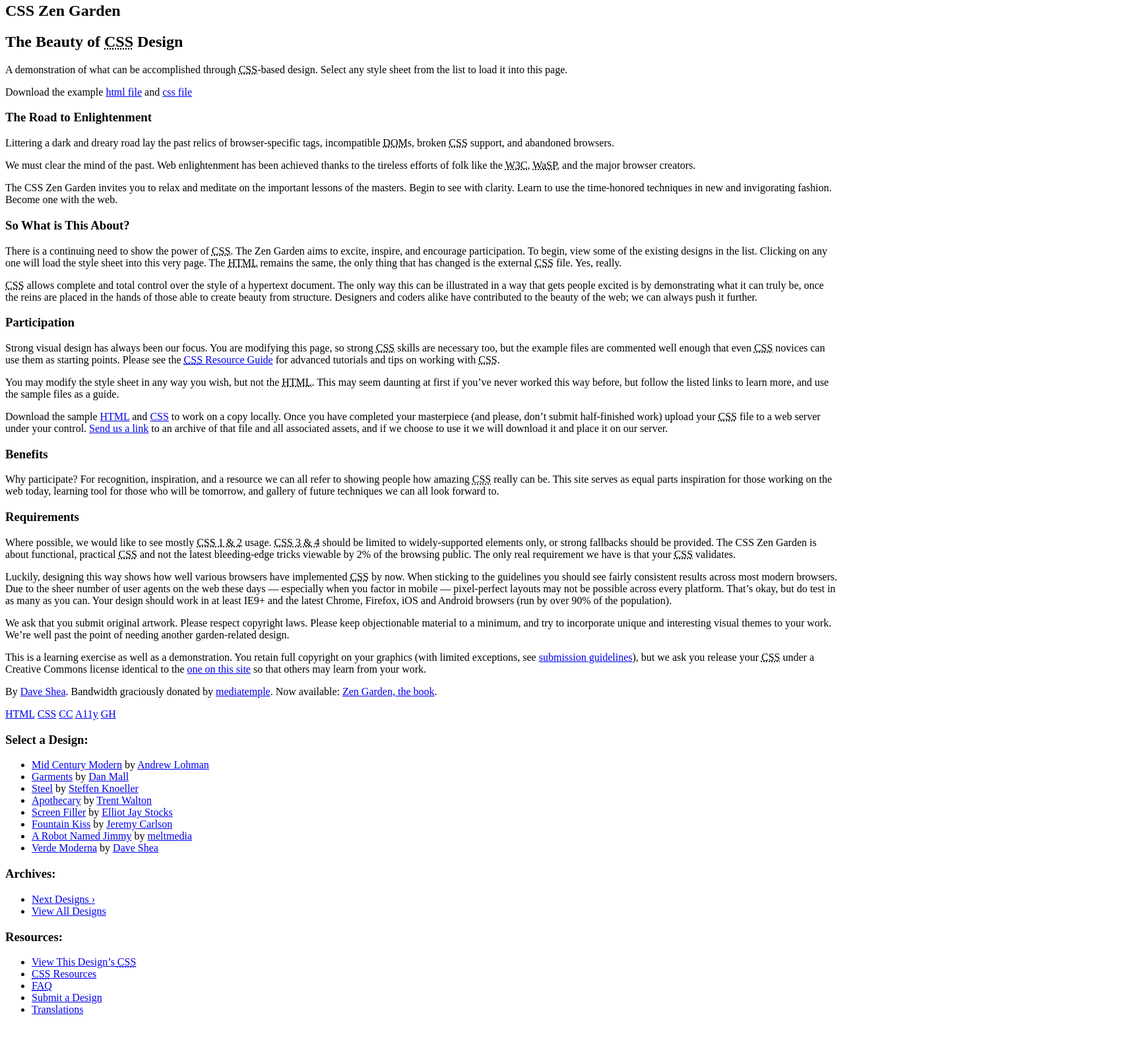
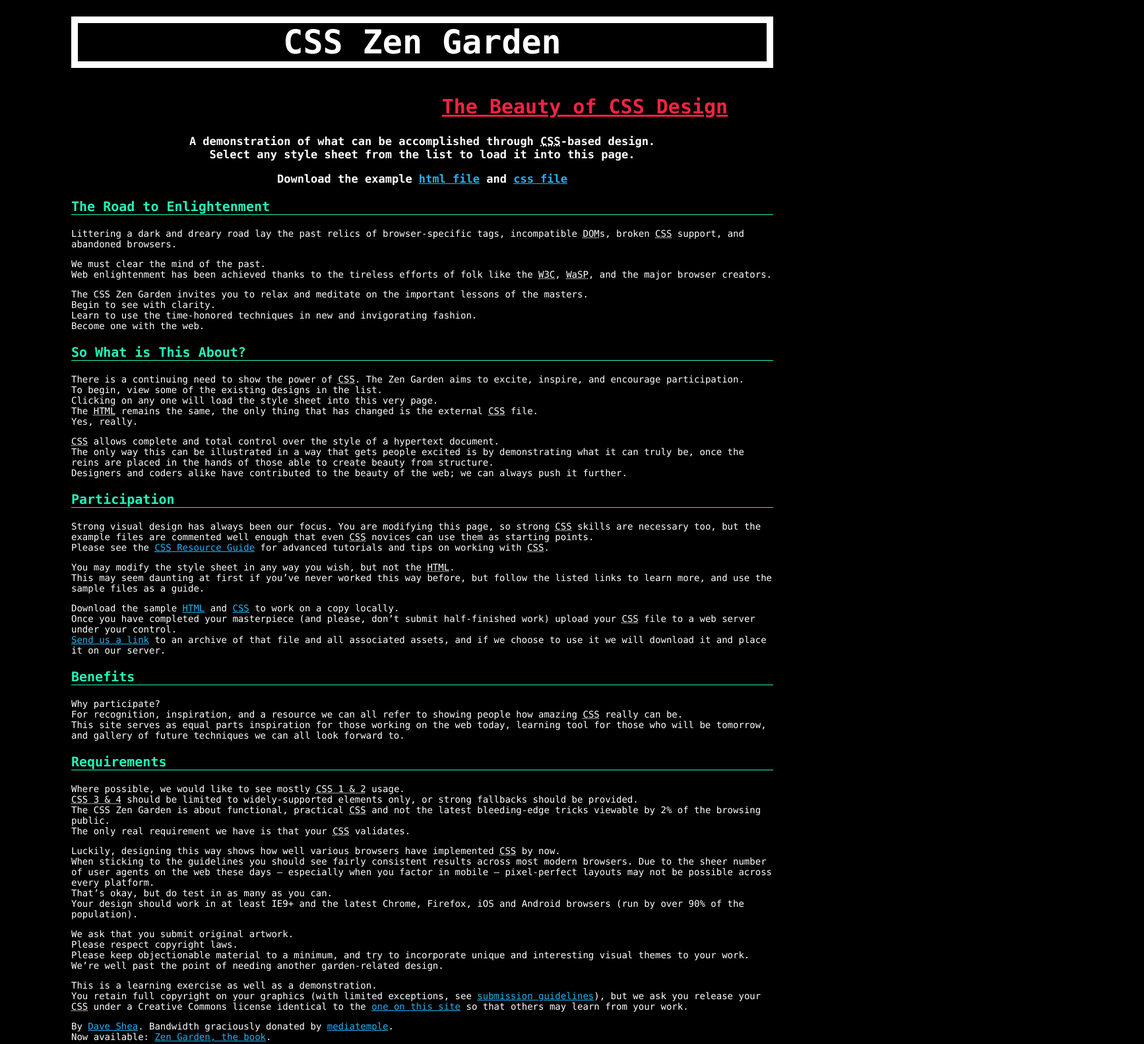
Before and after one commit to JG-Callahan/Last-assignment, a plain HTML site: page index.html in a window 1280 px wide. Shown: the part 17-1600 px from the top of the page at 66% size, 1734 px wide, since content can reach past the window. Before the commit the page ends 1573 px from the top, so only its background shows below. Drawn offline with Linux system fonts and the light colour scheme.

Commit message:
Last version

```diff
--- a/index.html
+++ b/index.html
@@ -11,7 +11,7 @@
 	<meta name="author" content="Dave Shea">
 	<meta name="description" content="A demonstration of what can be accomplished visually through CSS-based design.">
 	<meta name="robots" content="all">
-
+	<link href="styles.css" rel="stylesheet">
 
 	<!--[if lt IE 9]>
 	<script src="script/html5shiv.js"></script>
@@ -58,44 +58,44 @@
 		</header>
 
 		<div class="summary" id="zen-summary" role="article">
-			<p>A demonstration of what can be accomplished through <abbr title="Cascading Style Sheets">CSS</abbr>-based design. Select any style sheet from the list to load it into this page.</p>
+			<p>A demonstration of what can be accomplished through <abbr title="Cascading Style Sheets">CSS</abbr>-based design. <br />Select any style sheet from the list to load it into this page.</p>
 			<p>Download the example <a href="/examples/index" title="This page's source HTML code, not to be modified.">html file</a> and <a href="/examples/style.css" title="This page's sample CSS, the file you may modify.">css file</a></p>
 		</div>
 
 		<div class="preamble" id="zen-preamble" role="article">
 			<h3>The Road to Enlightenment</h3>
 			<p>Littering a dark and dreary road lay the past relics of browser-specific tags, incompatible <abbr title="Document Object Model">DOM</abbr>s, broken <abbr title="Cascading Style Sheets">CSS</abbr> support, and abandoned browsers.</p>
-			<p>We must clear the mind of the past. Web enlightenment has been achieved thanks to the tireless efforts of folk like the <abbr title="World Wide Web Consortium">W3C</abbr>, <abbr title="Web Standards Project">WaSP</abbr>, and the major browser creators.</p>
-			<p>The CSS Zen Garden invites you to relax and meditate on the important lessons of the masters. Begin to see with clarity. Learn to use the time-honored techniques in new and invigorating fashion. Become one with the web.</p>
+			<p>We must clear the mind of the past. <br />Web enlightenment has been achieved thanks to the tireless efforts of folk like the <abbr title="World Wide Web Consortium">W3C</abbr>, <abbr title="Web Standards Project">WaSP</abbr>, and the major browser creators.</p>
+			<p>The CSS Zen Garden invites you to relax and meditate on the important lessons of the masters.<br /> Begin to see with clarity. <br />Learn to use the time-honored techniques in new and invigorating fashion. <br />Become one with the web.</p>
 		</div>
 	</section>
 
 	<div class="main supporting" id="zen-supporting" role="main">
 		<div class="explanation" id="zen-explanation" role="article">
 			<h3>So What is This About?</h3>
-			<p>There is a continuing need to show the power of <abbr title="Cascading Style Sheets">CSS</abbr>. The Zen Garden aims to excite, inspire, and encourage participation. To begin, view some of the existing designs in the list. Clicking on any one will load the style sheet into this very page. The <abbr title="HyperText Markup Language">HTML</abbr> remains the same, the only thing that has changed is the external <abbr title="Cascading Style Sheets">CSS</abbr> file. Yes, really.</p>
-			<p><abbr title="Cascading Style Sheets">CSS</abbr> allows complete and total control over the style of a hypertext document. The only way this can be illustrated in a way that gets people excited is by demonstrating what it can truly be, once the reins are placed in the hands of those able to create beauty from structure. Designers and coders alike have contributed to the beauty of the web; we can always push it further.</p>
+			<p>There is a continuing need to show the power of <abbr title="Cascading Style Sheets">CSS</abbr>. The Zen Garden aims to excite, inspire, and encourage participation.<br /> To begin, view some of the existing designs in the list.<br /> Clicking on any one will load the style sheet into this very page. <br />The <abbr title="HyperText Markup Language">HTML</abbr> remains the same, the only thing that has changed is the external <abbr title="Cascading Style Sheets">CSS</abbr> file.<br /> Yes, really.</p>
+			<p><abbr title="Cascading Style Sheets">CSS</abbr> allows complete and total control over the style of a hypertext document.<br /> The only way this can be illustrated in a way that gets people excited is by demonstrating what it can truly be, once the reins are placed in the hands of those able to create beauty from structure. <br />Designers and coders alike have contributed to the beauty of the web; we can always push it further.</p>
 		</div>
 
 		<div class="participation" id="zen-participation" role="article">
 			<h3>Participation</h3>
-			<p>Strong visual design has always been our focus. You are modifying this page, so strong <abbr title="Cascading Style Sheets">CSS</abbr> skills are necessary too, but the example files are commented well enough that even <abbr title="Cascading Style Sheets">CSS</abbr> novices can use them as starting points. Please see the <a href="http://www.mezzoblue.com/zengarden/resources/" title="A listing of CSS-related resources"><abbr title="Cascading Style Sheets">CSS</abbr> Resource Guide</a> for advanced tutorials and tips on working with <abbr title="Cascading Style Sheets">CSS</abbr>.</p>
-			<p>You may modify the style sheet in any way you wish, but not the <abbr title="HyperText Markup Language">HTML</abbr>. This may seem daunting at first if you&#8217;ve never worked this way before, but follow the listed links to learn more, and use the sample files as a guide.</p>
-			<p>Download the sample <a href="/examples/index" title="This page's source HTML code, not to be modified.">HTML</a> and <a href="/examples/style.css" title="This page's sample CSS, the file you may modify.">CSS</a> to work on a copy locally. Once you have completed your masterpiece (and please, don&#8217;t submit half-finished work) upload your <abbr title="Cascading Style Sheets">CSS</abbr> file to a web server under your control. <a href="http://www.mezzoblue.com/zengarden/submit/" title="Use the contact form to send us your CSS file">Send us a link</a> to an archive of that file and all associated assets, and if we choose to use it we will download it and place it on our server.</p>
+			<p>Strong visual design has always been our focus. You are modifying this page, so strong <abbr title="Cascading Style Sheets">CSS</abbr> skills are necessary too, but the example files are commented well enough that even <abbr title="Cascading Style Sheets">CSS</abbr> novices can use them as starting points.<br /> Please see the <a href="http://www.mezzoblue.com/zengarden/resources/" title="A listing of CSS-related resources"><abbr title="Cascading Style Sheets">CSS</abbr> Resource Guide</a> for advanced tutorials and tips on working with <abbr title="Cascading Style Sheets">CSS</abbr>.</p>
+			<p>You may modify the style sheet in any way you wish, but not the <abbr title="HyperText Markup Language">HTML</abbr>. <br />This may seem daunting at first if you&#8217;ve never worked this way before, but follow the listed links to learn more, and use the sample files as a guide.</p>
+			<p>Download the sample <a href="/examples/index" title="This page's source HTML code, not to be modified.">HTML</a> and <a href="/examples/style.css" title="This page's sample CSS, the file you may modify.">CSS</a> to work on a copy locally.<br /> Once you have completed your masterpiece (and please, don&#8217;t submit half-finished work) upload your <abbr title="Cascading Style Sheets">CSS</abbr> file to a web server under your control. <br /><a href="http://www.mezzoblue.com/zengarden/submit/" title="Use the contact form to send us your CSS file">Send us a link</a> to an archive of that file and all associated assets, and if we choose to use it we will download it and place it on our server.</p>
 		</div>
 
 		<div class="benefits" id="zen-benefits" role="article">
 			<h3>Benefits</h3>
-			<p>Why participate? For recognition, inspiration, and a resource we can all refer to showing people how amazing <abbr title="Cascading Style Sheets">CSS</abbr> really can be. This site serves as equal parts inspiration for those working on the web today, learning tool for those who will be tomorrow, and gallery of future techniques we can all look forward to.</p>
+			<p>Why participate? <br />For recognition, inspiration, and a resource we can all refer to showing people how amazing <abbr title="Cascading Style Sheets">CSS</abbr> really can be. <br />This site serves as equal parts inspiration for those working on the web today, learning tool for those who will be tomorrow, and gallery of future techniques we can all look forward to.</p>
 		</div>
 
 		<div class="requirements" id="zen-requirements" role="article">
 			<h3>Requirements</h3>
-			<p>Where possible, we would like to see mostly <abbr title="Cascading Style Sheets, levels 1 and 2">CSS 1 &amp; 2</abbr> usage. <abbr title="Cascading Style Sheets, levels 3 and 4">CSS 3 &amp; 4</abbr> should be limited to widely-supported elements only, or strong fallbacks should be provided. The CSS Zen Garden is about functional, practical <abbr title="Cascading Style Sheets">CSS</abbr> and not the latest bleeding-edge tricks viewable by 2% of the browsing public. The only real requirement we have is that your <abbr title="Cascading Style Sheets">CSS</abbr> validates.</p>
-			<p>Luckily, designing this way shows how well various browsers have implemented <abbr title="Cascading Style Sheets">CSS</abbr> by now. When sticking to the guidelines you should see fairly consistent results across most modern browsers. Due to the sheer number of user agents on the web these days &#8212; especially when you factor in mobile &#8212; pixel-perfect layouts may not be possible across every platform. That&#8217;s okay, but do test in as many as you can. Your design should work in at least IE9+ and the latest Chrome, Firefox, iOS and Android browsers (run by over 90% of the population).</p>
-			<p>We ask that you submit original artwork. Please respect copyright laws. Please keep objectionable material to a minimum, and try to incorporate unique and interesting visual themes to your work. We&#8217;re well past the point of needing another garden-related design.</p>
-			<p>This is a learning exercise as well as a demonstration. You retain full copyright on your graphics (with limited exceptions, see <a href="http://www.mezzoblue.com/zengarden/submit/guidelines/">submission guidelines</a>), but we ask you release your <abbr title="Cascading Style Sheets">CSS</abbr> under a Creative Commons license identical to the <a href="http://creativecommons.org/licenses/by-nc-sa/3.0/" title="View the Zen Garden's license information.">one on this site</a> so that others may learn from your work.</p>
-			<p role="contentinfo">By <a href="http://www.mezzoblue.com/">Dave Shea</a>. Bandwidth graciously donated by <a href="http://www.mediatemple.net/">mediatemple</a>. Now available: <a href="http://www.amazon.com/exec/obidos/ASIN/0321303474/mezzoblue-20/">Zen Garden, the book</a>.</p>
+			<p>Where possible, we would like to see mostly <abbr title="Cascading Style Sheets, levels 1 and 2">CSS 1 &amp; 2</abbr> usage. <br /><abbr title="Cascading Style Sheets, levels 3 and 4">CSS 3 &amp; 4</abbr> should be limited to widely-supported elements only, or strong fallbacks should be provided. <br />The CSS Zen Garden is about functional, practical <abbr title="Cascading Style Sheets">CSS</abbr> and not the latest bleeding-edge tricks viewable by 2% of the browsing public. <br />The only real requirement we have is that your <abbr title="Cascading Style Sheets">CSS</abbr> validates.</p>
+			<p>Luckily, designing this way shows how well various browsers have implemented <abbr title="Cascading Style Sheets">CSS</abbr> by now.<br /> When sticking to the guidelines you should see fairly consistent results across most modern browsers. Due to the sheer number of user agents on the web these days &#8212; especially when you factor in mobile &#8212; pixel-perfect layouts may not be possible across every platform.<br />That&#8217;s okay, but do test in as many as you can. <br />Your design should work in at least IE9+ and the latest Chrome, Firefox, iOS and Android browsers (run by over 90% of the population).</p>
+			<p>We ask that you submit original artwork.<br /> Please respect copyright laws.<br /> Please keep objectionable material to a minimum, and try to incorporate unique and interesting visual themes to your work.<br /> We&#8217;re well past the point of needing another garden-related design.</p>
+			<p>This is a learning exercise as well as a demonstration. <br />You retain full copyright on your graphics (with limited exceptions, see <a href="http://www.mezzoblue.com/zengarden/submit/guidelines/">submission guidelines</a>), but we ask you release your <abbr title="Cascading Style Sheets">CSS</abbr> under a Creative Commons license identical to the <a href="http://creativecommons.org/licenses/by-nc-sa/3.0/" title="View the Zen Garden's license information.">one on this site</a> so that others may learn from your work.</p>
+			<p role="contentinfo">By <a href="http://www.mezzoblue.com/">Dave Shea</a>. Bandwidth graciously donated by <a href="http://www.mediatemple.net/">mediatemple</a>.<br /> Now available: <a href="http://www.amazon.com/exec/obidos/ASIN/0321303474/mezzoblue-20/">Zen Garden, the book</a>.</p>
 		</div>
 
 		<footer>
--- a/styles.css
+++ b/styles.css
@@ -0,0 +1,55 @@
+html {
+	color: white;
+	background-color: black;
+	font-family: Menlo;
+	font-size: 14px;
+	margin-left: 100px;
+	margin-right: 100px;
+}
+
+h1 {
+	text-align: center;
+	font-size: 50px;
+	border: 10px solid white;
+}
+
+#zen-summary {
+	text-align: center;
+	font-weight: bold;
+	font-size: 17px;
+}
+
+h2 {
+	text-decoration: underline;
+	color: #F52343;
+	font-size: 30px;
+	animation-name: move;
+	animation-duration: 10s;
+	position: relative;
+	animation-iteration-count: infinite;
+	animation-direction: alternate;
+}
+
+h3 {
+	font-size: 20px;
+	color: #23F5B9;
+	border-bottom: 1px solid #23F5B9;
+}
+
+a {
+	color: #23B2F5;
+}
+
+ul {
+	margin-left: 50px;
+}
+
+li {
+	color: #f700d9;
+}
+
+@keyframes move {
+	100% {
+	transform: translatex(700px)
+}
+}
```
